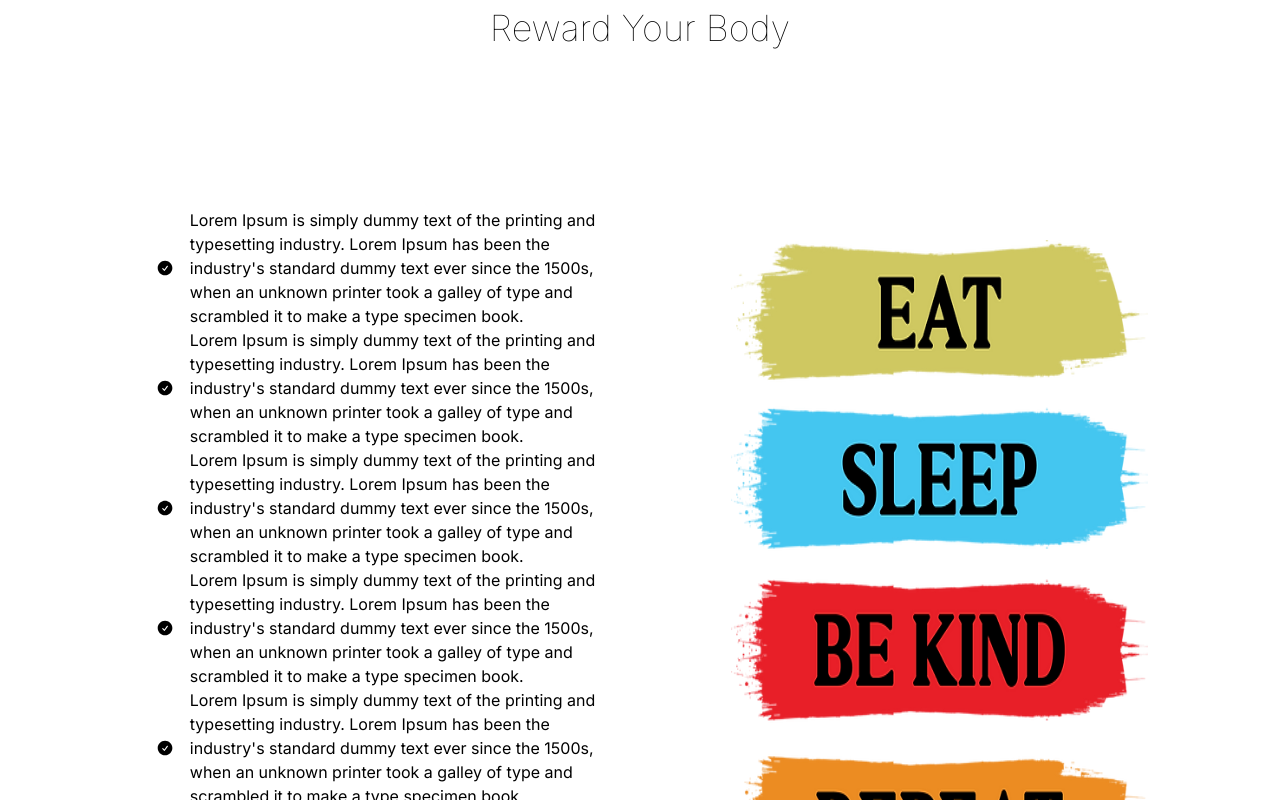
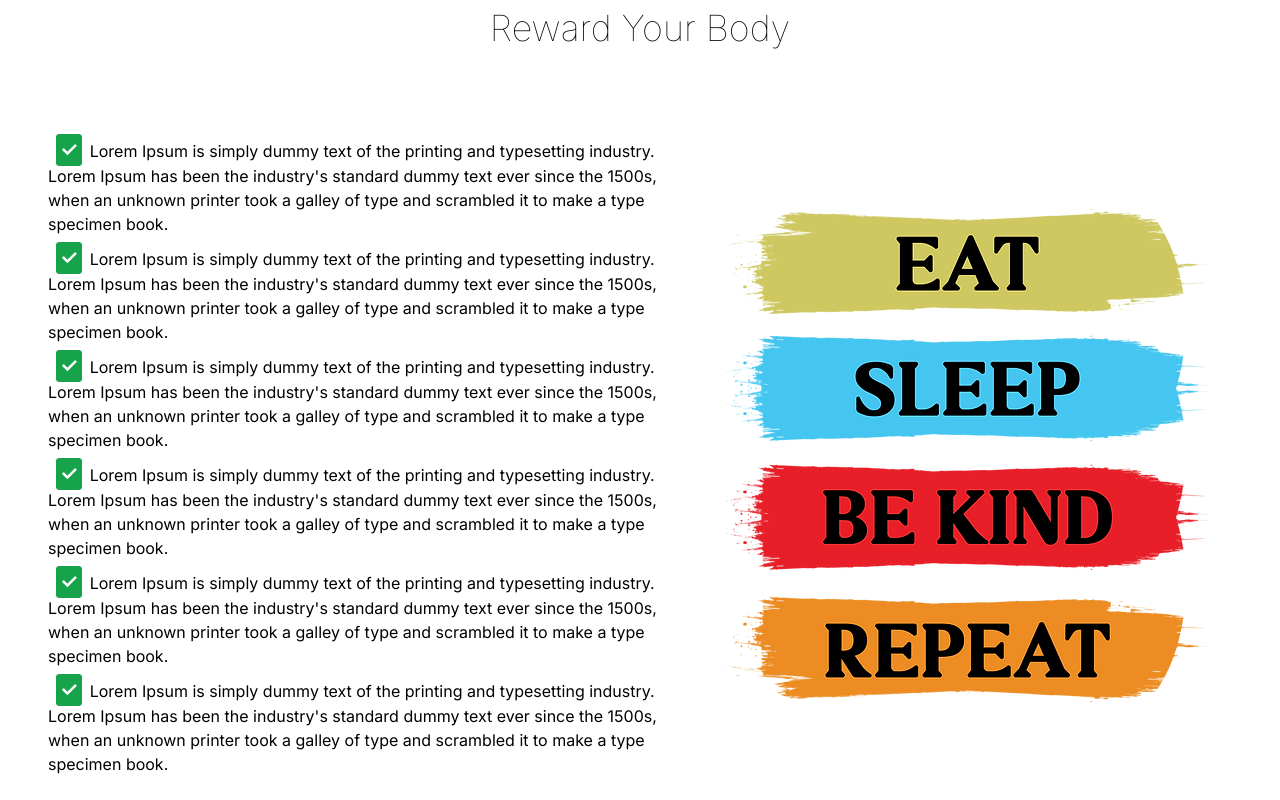
Before and after one commit to Stef14-bit/become-kind, a Next.js app: page / in a window 1280 px wide. Shown: the part 1020-1820 px from the top of the page. Built offline with nearby package versions, Linux system fonts and the light colour scheme.

Commit message:
image gallery page in works

```diff
--- a/app/components/AboutUs.tsx
+++ b/app/components/AboutUs.tsx
@@ -6,7 +6,7 @@ type Props = {};
 
 function About({}: Props) {
   return (
-    <div className="flex flex-col w-full lg:flex-row">
+    <section className="flex flex-col w-full lg:flex-row">
       <div className="flex flex-col items-center justify-center lg:w-1/2">
         <h2 className="font-thin  text-3xl lg:text-6xl py-9 text-center">
           Who We Are
@@ -24,7 +24,7 @@ function About({}: Props) {
         {" "}
         <Image className="w-full" src={picture} alt="women huging" />
       </div>
-    </div>
+    </section>
   );
 }
 
--- a/app/components/Hero.tsx
+++ b/app/components/Hero.tsx
@@ -6,7 +6,7 @@ type Props = {};
 
 function Hero({}: Props) {
   return (
-    <div className="relative w-full mb-10">
+    <section className="relative w-full mb-10">
       <div className="bg bg-black relative h-full">
         <Image
           src={banner}
@@ -19,7 +19,7 @@ function Hero({}: Props) {
           </h2>
         </div>
       </div>
-    </div>
+    </section>
   );
 }
 
--- a/app/components/ImageGallery.tsx
+++ b/app/components/ImageGallery.tsx
@@ -6,14 +6,14 @@ type Props = {};
 
 function ImageGallery({}: Props) {
   return (
-    <div className="mb-56  p-5 flex overflow-scroll scroll-smooth snap-x">
+    <section className=" h-screen p-5 grid grid-cols-2 grid-rows-3 gap-4 row-start-2 overflow-scroll scroll-smooth">
       <Image className="p-2 w-40" src={larisa0} alt={""} />
       <Image className="p-2" src={larisa0} alt={""} />
       <Image className="p-2" src={larisa0} alt={""} />
       <Image className="p-2" src={larisa0} alt={""} />
       <Image className="p-2" src={larisa0} alt={""} />
       <Image className="p-2" src={larisa0} alt={""} />
-    </div>
+    </section>
   );
 }
 
--- a/app/components/RewardsContainer.tsx
+++ b/app/components/RewardsContainer.tsx
@@ -1,30 +1,34 @@
 import React from "react";
 import rewards from "@/data/bodyRewards";
-
+import Image from "next/image";
+import esbkr from "@/assets/esbkr.webp";
 type Props = {};
 
 function RewardsContainer({}: Props) {
   return (
-    <div className="flex justify-center md:w-1/2 px-10">
+    <section className="flex flex-col">
+      <h2 className=" text-center py-20 font-thin text-3xl md:text-4xl ">
+        Reward Your Body
+      </h2>
+      <div className="flex justify-center flex-col sm:flex-row items-center px-10">
         <ul>
           {rewards.map((reward, id) => (
-          <li className="flex items-center" key={id}>
-            <svg
-              xmlns="http://www.w3.org/2000/svg"
-              viewBox="0 0 24 24"
-              fill="currentColor"
-              className="w-20 h-20 m-4">
-              <path
-                fill-rule="evenodd"
-                d="M2.25 12c0-5.385 4.365-9.75 9.75-9.75s9.75 4.365 9.75 9.75-4.365 9.75-9.75 9.75S2.25 17.385 2.25 12zm13.36-1.814a.75.75 0 10-1.22-.872l-3.236 4.53L9.53 12.22a.75.75 0 00-1.06 1.06l2.25 2.25a.75.75 0 001.14-.094l3.75-5.25z"
-                clip-rule="evenodd"
-              />
-            </svg>
+            <li className="m-2" key={id}>
+              <span className=" border-solid border-4 border-green-600 rounded bg-green-600 text-white font-extrabold text-xl m-2  ">
+                &#10003;
+              </span>
               {reward.content}
             </li>
           ))}
         </ul>
+        <Image
+          width={780}
+          className="p-8 "
+          src={esbkr}
+          alt="eat sleep be kind repeat"
+        />
       </div>
+    </section>
   );
 }
 
--- /dev/null
+++ b/app/gallery/page.tsx
@@ -0,0 +1,14 @@
+import React from "react";
+import ImageGallery from "../components/ImageGallery";
+
+type Props = {};
+
+function Gallery({}: Props) {
+  return (
+    <section>
+      <ImageGallery />
+    </section>
+  );
+}
+
+export default Gallery;
--- a/app/page.tsx
+++ b/app/page.tsx
@@ -1,25 +1,13 @@
 import About from "@/app/components/AboutUs";
 import Hero from "@/app/components/Hero";
-import esbkr from "../assets/esbkr.webp";
-import Image from "next/image";
-import ImageGallery from "@/app/components/ImageGallery";
 import RewardsContainer from "./components/RewardsContainer";
 export default function Home() {
   return (
     <>
       <div className="  w-full pt-20 h-screen">
-        {" "}
         <Hero />
         <About />
-        <h2 className=" text-center py-20 font-thin text-3xl md:text-4xl">
-          Reward Your Body
-        </h2>
-        <div className="p-20 w-full flex flex-col md:flex-row justify-around">
-          {" "}
-          <RewardsContainer />
-          <Image className="p-8 " src={esbkr} alt="eat sleep be kind repeat" />
-        </div>
-        <ImageGallery />
+        <RewardsContainer />
       </div>
     </>
   );
--- a/data/navList.ts
+++ b/data/navList.ts
@@ -7,6 +7,7 @@ const navList: NavLink[] = [
   { linkName: "Home", link: "/" },
   { linkName: "Projects", link: "/projects" },
   { linkName: "Books", link: "/" },
+  { linkName: "Gallery", link: "/gallery" },
   { linkName: "Blog", link: "/" },
   { linkName: "Contact", link: "/" },
 ];
```
Also changed, not shown: app/components/Nav.tsx (+0 -17 lines). Lines whose indentation alone changed are shown as unchanged.
